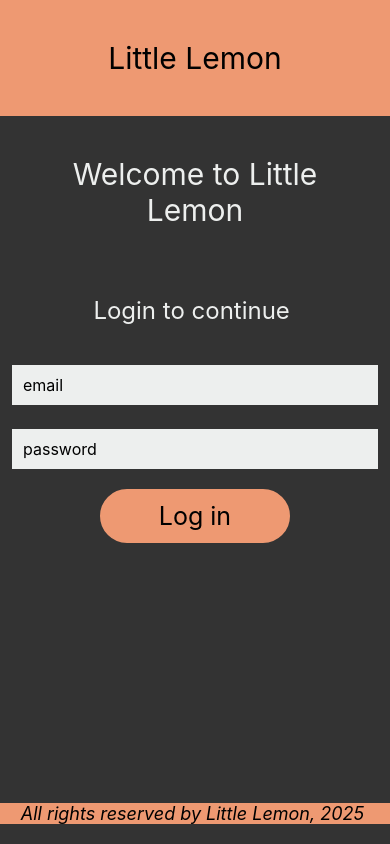
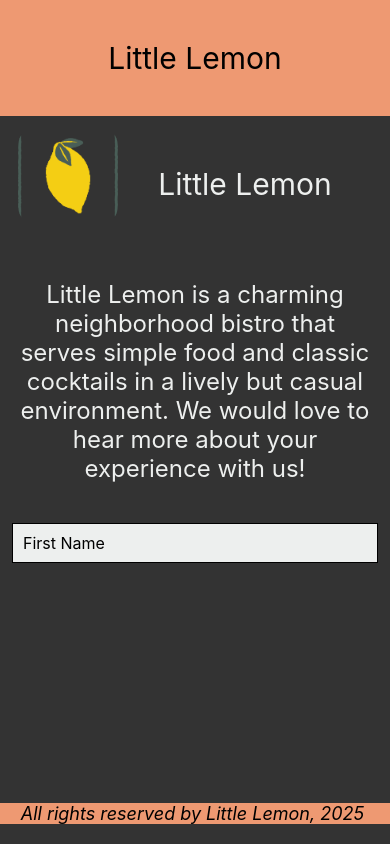
Before and after one commit to s9m33r/little-lemon, a React Native app: screen / in a window 390 px wide. Built offline with nearby package versions, Linux system fonts and the light colour scheme.

Commit message:
Logo Image

```diff
--- a/App.js
+++ b/App.js
@@ -12,7 +12,7 @@ export default function App() {
     <>
       <View style={styles.container}>
         <LittleLemonHeader />
-        <LoginScreen/>
+        <WelcomeScreen/>
       </View>
       <View style={styles.footerContainer}>
         <LittleLemonFooter />
--- a/WelcomeScreen.js
+++ b/WelcomeScreen.js
@@ -1,12 +1,15 @@
 import * as React from 'react';
-import { ScrollView, Text, StyleSheet, TextInput } from 'react-native';
+import { ScrollView, Text, StyleSheet, TextInput, Image, View } from 'react-native';
 
 export default function WelcomeScreen() {
   const [firstName, onChangeFirstName] = React.useState('');
 
   return (
     <ScrollView indicatorStyle="white" style={styles.container} keyboardDismissMode='on-drag'>
-      <Text style={styles.headerText}>Welcome to Little Lemon</Text>
+      <View style={styles.headerWrapper}>
+        <Image style={styles.image} source={require('./img/Little Lemon Logo.png')} />
+        <Text style={styles.headerText}>Little Lemon</Text>
+      </View>
       <Text style={styles.regularText}>
         Little Lemon is a charming neighborhood bistro that serves simple food
         and classic cocktails in a lively but casual environment. We would love
@@ -43,4 +46,14 @@ const styles = StyleSheet.create({
     borderColor: 'EDEFEE',
     backgroundColor: '#EDEFEE',
   },
+  headerWrapper: {
+    flexDirection: 'row',
+    justifyContent: 'center',
+    margin: 10,
+  },
+  image: {
+    width: 100,
+    height: 100,
+    borderRadius: 20,
+  },
 });
```
Also changed, not shown: img/Little Lemon Logo.png (added), 1 other file (tests, documents, lock files or other folders).
